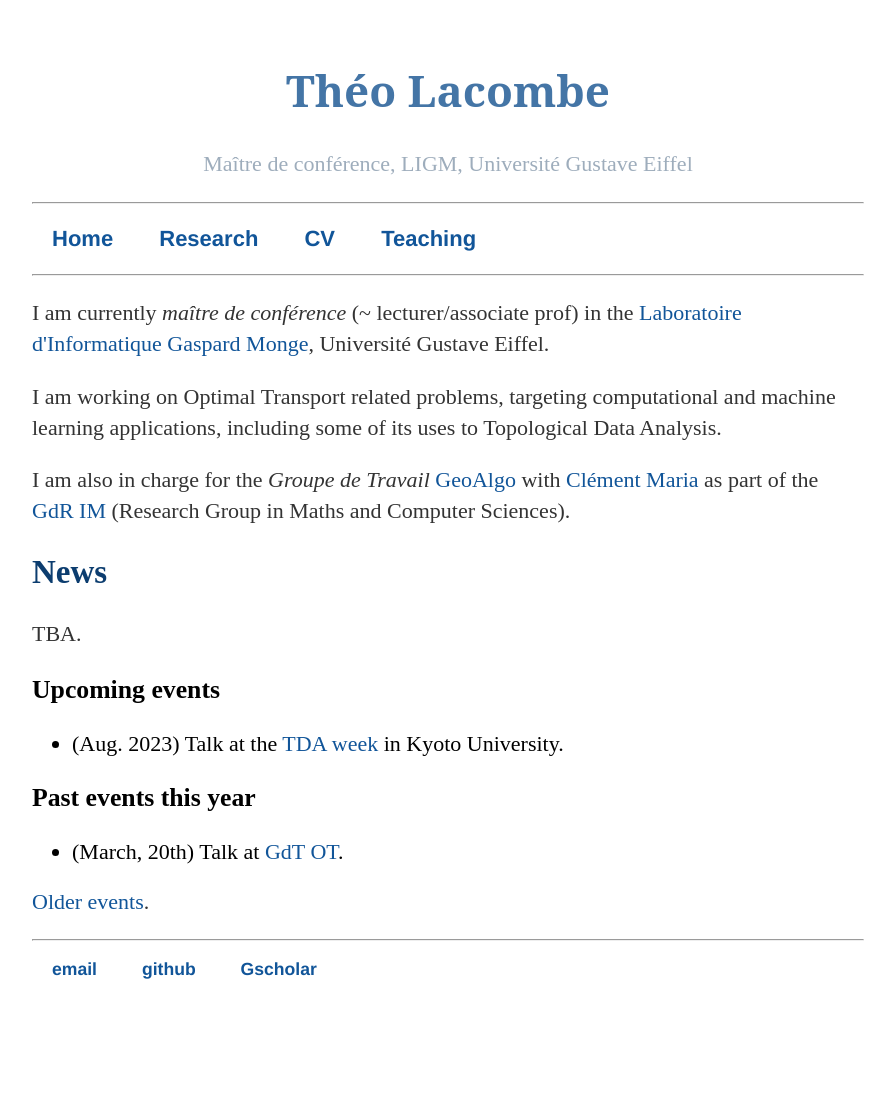
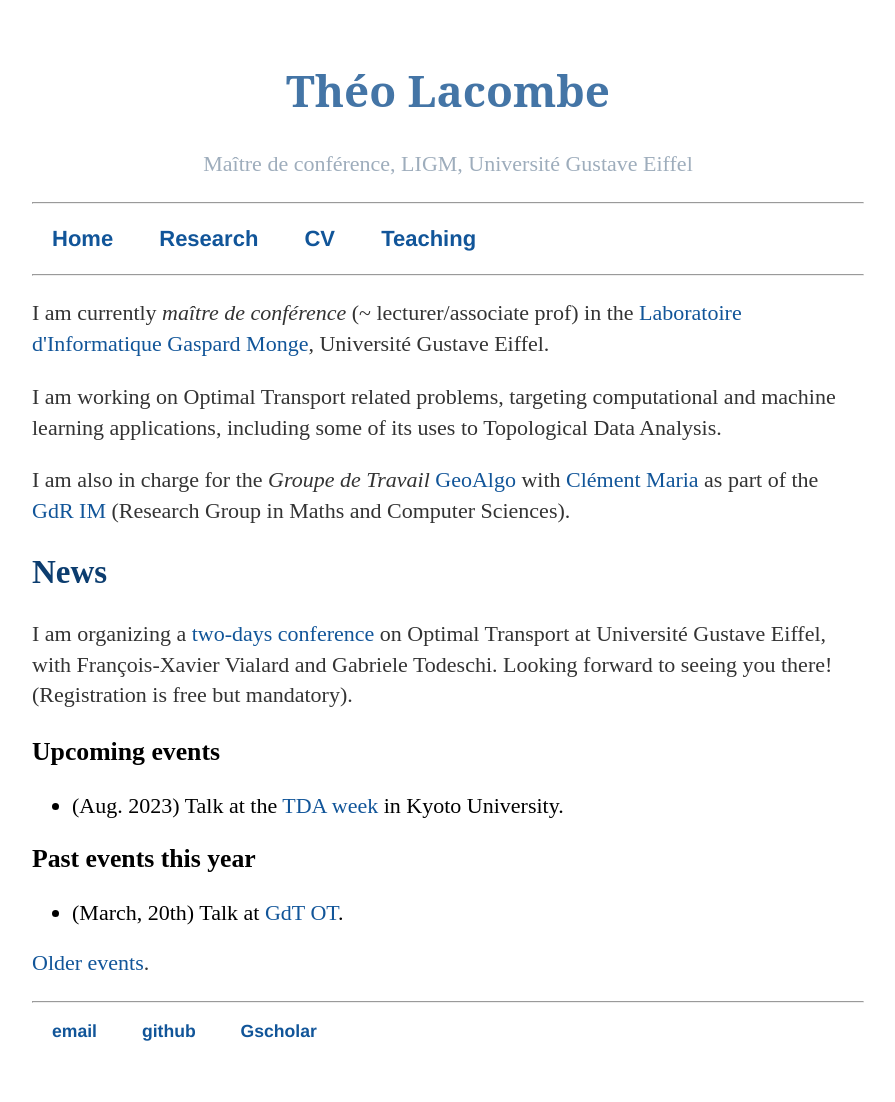
Before and after one commit to tlacombe/tlacombe.github.io, a Jekyll site: the page built from index.html, in a window 1280 px wide. Shown: the whole page, without its empty margins (192-1087 px from the left). Built offline with Jekyll 4.4.1, drawn with Linux system fonts in a browser that asks for light colours; before the commit the page ends 1040 px from its top, so only the background shows below that.

Commit message:
update news conference

```diff
--- a/index.html
+++ b/index.html
@@ -12,7 +12,7 @@ title: Théo Lacombe's webpage
 
     <h2> News </h2>
     <p>
-    TBA.
+    I am organizing a <a href="http://angkor.univ-mlv.fr/~vialard/project/conference/">two-days conference</a> on Optimal Transport at Université Gustave Eiffel, with François-Xavier Vialard and Gabriele Todeschi. Looking forward to seeing you there! (Registration is free but mandatory).
     </p>
 
 
```
